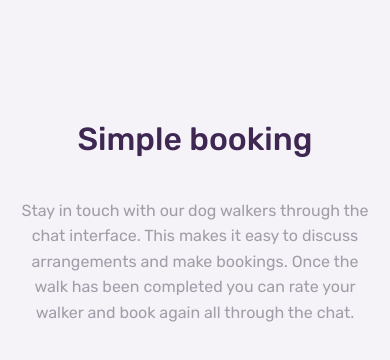
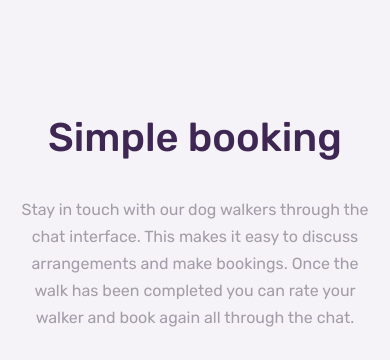
Before and after one commit to tushar416/chat-app-css, a plain HTML site: page index.html in a window 390 px wide. Shown: the part 740-1100 px from the top of the page. Drawn offline with Linux system fonts and the light colour scheme.

Commit message:
Update style.css

```diff
--- a/style.css
+++ b/style.css
@@ -37,6 +37,8 @@ body {
 h1 {
   color: var(--VeryDarkDesaturatedViolet);
   font-weight: 500;
+  font-size: 2.5rem;
+  margin-bottom: 1.7rem;
 }
 p {
   color: var(--DarkGrayishViolet);
@@ -57,6 +59,9 @@ main {
   justify-content: center;
   margin-left: 5rem;
   line-height: 1.5;
+}
+.text p {
+  line-height: 1.7;
 }
 /* mobile */
 .mobile {
@@ -206,7 +211,7 @@ label p {
   align-items: center;
 }
 /* radio */
-#radioId {
+.radio-input {
   display: none;
 }
 .radio {
@@ -228,7 +233,7 @@ label p {
   transform: scale(0);
   transition: 0.15s;
 }
-#radioId:checked + .radio::after {
+.radio-input:checked + .radio::after {
   transform: scale(1);
 }
 @media (max-width: 768px) {
@@ -243,10 +248,6 @@ label p {
     margin: 5rem auto;
     max-height: auto;
     padding: 1rem;
-    line-height: 1.6;
-  }
-  .text h1 {
-    margin-bottom: 2rem;
   }
 }
 .attribution {
```
